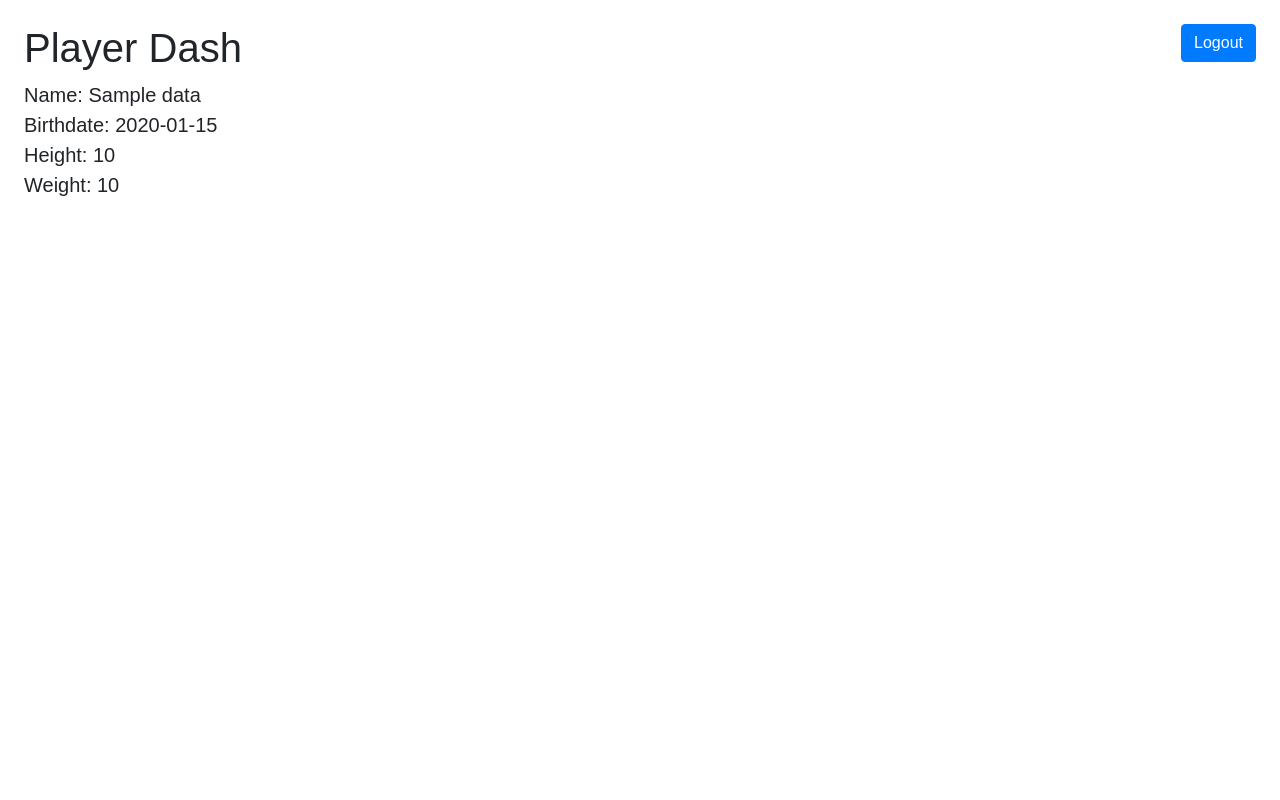
After one commit to timjaya/nbadash, a Flask app: template templates/players.html in a window 1280 px wide. The commit adds this page. Run offline with Flask 2, Linux system fonts and the light colour scheme; the template is opened without the code that fills it: most values are stand-ins (such as "Sample title", 1, 10 or a date in 2020); parts of the project's set-up code (start-up, migrations or seed data) failed here and were passed over; some libraries are stand-ins or nearby versions.

Commit message:
cleaned routes added player profile

```diff
--- a/hash.py
+++ /dev/null
@@ -1,5 +0,0 @@
-from passlib.hash import sha256_crypt
-print(sha256_crypt.hash('timisgreat'))
-print(type(sha256_crypt.hash('hammaadisnot')))
-
-print(sha256_crypt.verify("hammaadisnot", sha256_crypt.hash('hammaadisnot')))
--- a/server.py
+++ b/server.py
@@ -20,7 +20,7 @@ import os
 from os import path
 from sqlalchemy import *
 from sqlalchemy.pool import NullPool
-from flask import Flask, request, render_template, g, redirect, Response, flash, session, abort
+from flask import Flask, request, render_template, g, redirect, Response, flash, session, abort, url_for
 
 tmpl_dir = os.path.join(os.path.dirname(
     os.path.abspath(__file__)), 'templates')
@@ -129,37 +129,58 @@ def index():
 @app.route('/search-player')
 def search_player():
     if not session.get('logged_in'):
-        return render_template('login.html')
-    else:
-        return render_template("search.html")
+        return redirect(url_for('login'))
+    query = request.args.get('query')
+    if query is None:
+        query = ''
+    name = ('%' + query + '%').lower()
+    cmd = 'SELECT p.pid, name, current_team, avg(points) as avg_points, avg(steals) as avg_steals, avg(blocks) as avg_blocks ' \
+        'FROM Player_Plays g, Player p ' \
+        'WHERE g.pid = p.pid AND LOWER(name) LIKE (:name) ' \
+        'GROUP BY p.pid, name, current_team ' \
+        'LIMIT 20;'
+
+    cursor = g.conn.execute(text(cmd), name=name)
+    result = []
+    for item in cursor:
+        result.append(item)
+    cursor.close()
+
+    context = dict(data=result, request=query)
+    return render_template("search.html", **context)
 
 
-@app.route('/api/search-player', methods=['POST'])
-def api_search_player():
-    if not session.get('logged_in'):
-        return render_template('login.html')
-    else:
-        name = ('%' + request.form['name'] + '%').lower()
-        cmd = 'SELECT name, current_team, avg(points) as avg_points, avg(steals) as avg_steals, avg(blocks) as avg_blocks ' \
-              'FROM Player_Plays g, Player p ' \
-              'WHERE g.pid = p.pid AND LOWER(name) LIKE (:name) ' \
-              'GROUP BY name, current_team '
 
-        cursor = g.conn.execute(text(cmd), name=name)
-        result = []
-        for item in cursor:
-            result.append(item)
-        cursor.close()
+# @app.route('/api/search-player', methods=['POST'])
+# def api_search_player():
+#     if not session.get('logged_in'):
+#         return render_template('login.html')
+#     else:
+#         name = ('%' + request.form['name'] + '%').lower()
+#         cmd = 'SELECT p.pid, name, current_team, avg(points) as avg_points, avg(steals) as avg_steals, avg(blocks) as avg_blocks ' \
+#               'FROM Player_Plays g, Player p ' \
+#               'WHERE g.pid = p.pid AND LOWER(name) LIKE (:name) ' \
+#               'GROUP BY p.pid, name, current_team '
 
-        context = dict(data=result)
-        return render_template("search.html", **context)
+#         cursor = g.conn.execute(text(cmd), name=name)
+#         result = []
+#         for item in cursor:
+#             result.append(item)
+#         cursor.close()
+
+#         context = dict(data=result)
+#         return render_template("search.html", **context)
 
 
 """
 LOGIN PAGE
 """
-@app.route('/login', methods=['POST'])
+@app.route('/login')
 def login():
+    return render_template("login.html")
+
+@app.route('/login-attempt', methods=["POST"])
+def login_attempt():
     username = request.form['username']
     password = request.form['password']
 
@@ -178,15 +199,17 @@ def login():
         verified = sha256_crypt.verify(password, result[0]['password'])
         if verified:
             session['logged_in'] = True
+            session['username'] = username
         else:
             flash('Invalid Credentials.')
-    return search_player()
+    return redirect(url_for('search_player'))
 
 
 @app.route('/logout')
 def logout():
     session['logged_in'] = False
-    return render_template('index.html')
+    session['username'] = None
+    return redirect(url_for('index'))
 
 @app.route('/signup')
 def signup():
@@ -213,7 +236,25 @@ def signup_add_user():
           "VALUES ((:username), (:email), (:password));"
     cursor = g.conn.execute(text(cmd), username=username, email=email, password=password)
     cursor.close()
-    return render_template('login.html')
+    return redirect(url_for('login'))
+
+@app.route('/players/<pid>')
+def players(pid):
+    if not session.get('logged_in'):
+        return render_template('login.html')
+    else:
+        cmd = 'SELECT name, birthdate, height, weight ' \
+              'FROM Player ' \
+              'WHERE pid = (:pid);'
+
+        cursor = g.conn.execute(text(cmd), pid=pid)
+        result = [item for item in cursor]
+        cursor.close()
+
+        context = dict(data=result)
+        # TODO: need error handling if return two outputs
+
+        return render_template('players.html', **context)
 
 if __name__ == "__main__":
     import click
--- a/templates/login.html
+++ b/templates/login.html
@@ -7,8 +7,8 @@
 
 
 </head>
-{% block body %} {% if session['logged_in'] %} You're logged in already! {% else %} <form action="/login"
-    method="POST">
+{% block body %} {% if session['logged_in'] %} You're logged in already! {% else %}
+<form action="/login-attempt" method="POST">
     <div class="login">
         <div class="login-screen">
             <div class="app-title">
--- /dev/null
+++ b/templates/players.html
@@ -0,0 +1,28 @@
+<html>
+<link rel="stylesheet" href="https://maxcdn.bootstrapcdn.com/bootstrap/4.0.0/css/bootstrap.min.css"
+  integrity="sha384-Gn5384xqQ1aoWXA+058RXPxPg6fy4IWvTNh0E263XmFcJlSAwiGgFAW/dAiS6JXm" crossorigin="anonymous">
+<style>
+  body {
+    font-size: 15pt;
+    font-family: arial;
+  }
+</style>
+
+
+<body>
+  <div class="container-fluid p-4">
+    <div class="float-right">
+      <a href="/logout" class="btn btn-primary float-right">Logout</a>
+    </div>
+    <h1>Player Dash</h1>
+    {% for n in data %}
+    <div>Name: {{ n['name'] }}</div>
+    <div>Birthdate: {{ n['birthdate'] }} </div>
+    <div>Height: {{ n['height'] }} </div>
+    <div>Weight: {{ n['weight'] }} </div>
+    {% endfor %}
+  </div>
+</body>
+
+
+</html>
```
Also changed, not shown: templates/search.html (+6 -3 lines), templates/player.html (deleted).
